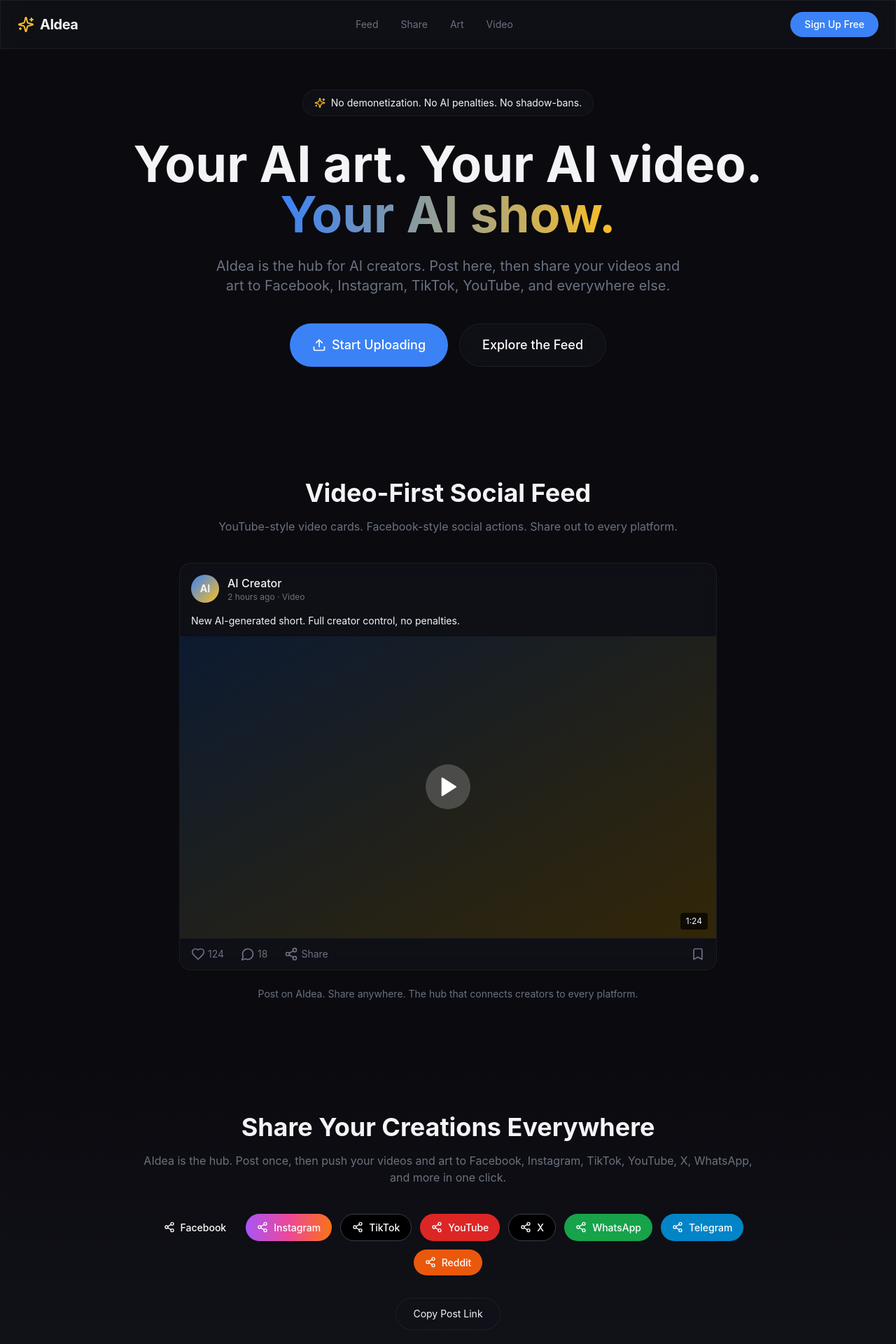
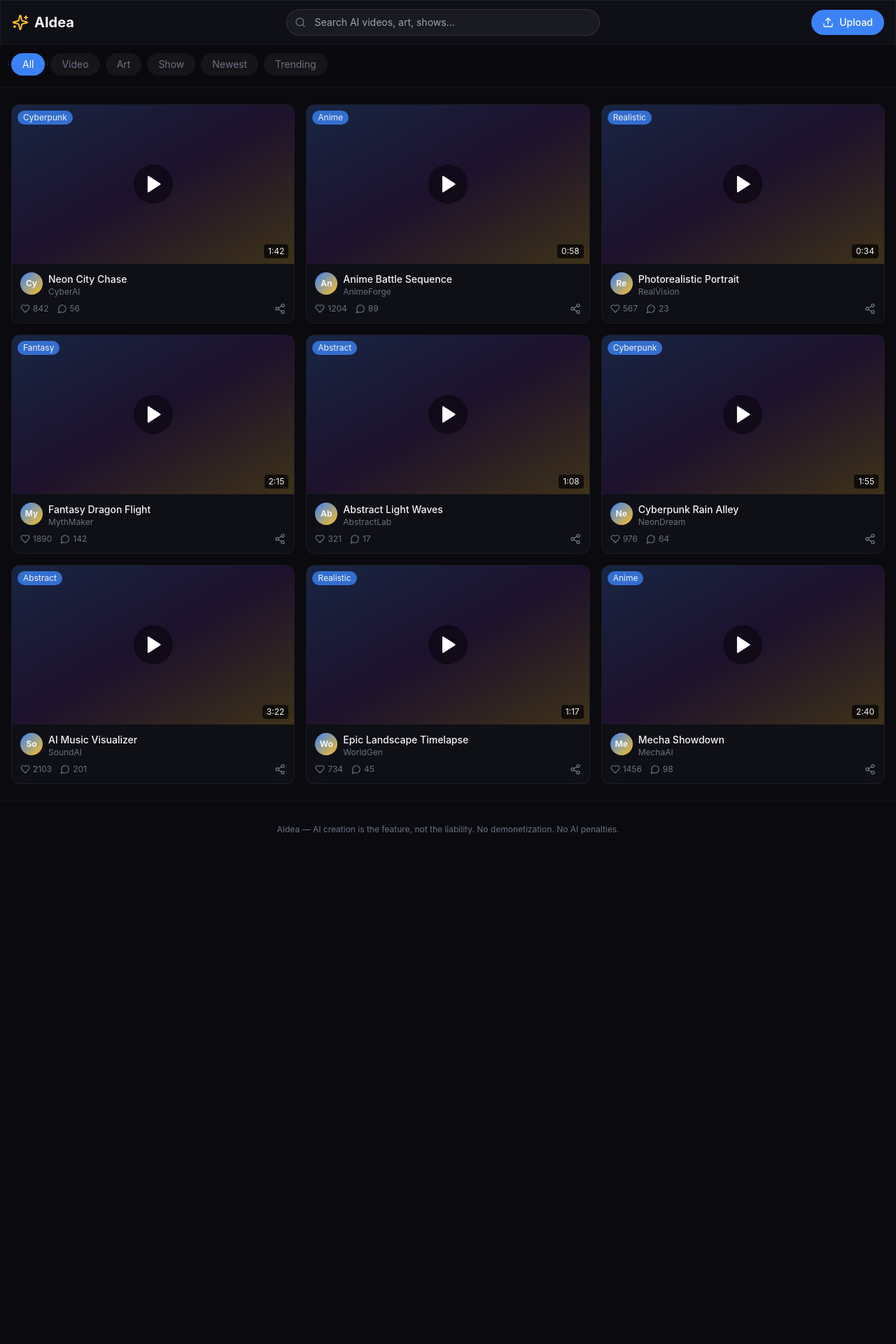
Before and after one commit to fthhomes54-code/AIdea, a Next.js app: page / in a window 1280 px wide. Shown: the top 1920 px of the page at 70% size. After the commit the page ends 1225 px from the top, so only its background shows below. Built offline with nearby package versions, Linux system fonts and the light colour scheme.

Commit message:
Redesign homepage as scrollable video grid feed (not landing page)

```diff
--- a/app/page.js
+++ b/app/page.js
@@ -17,11 +17,12 @@ import {
   MessageCircle,
   Bookmark,
   Link as LinkIcon,
+  Search,
 } from "lucide-react";
 
 const OUTBOUND_SHARE = [
   { name: "Facebook", color: "bg-blue-600 hover:bg-blue-500", url: (u, t) => `https://www.facebook.com/sharer/sharer.php?u=${encodeURIComponent(u)}` },
-  { name: "Instagram", color: "bg-gradient-to-r from-purple-500 via-pink-500 to-orange-500 hover:opacity-90", url: (u) => `https://www.instagram.com/` }, // Instagram has limited web share; opens app/site
+  { name: "Instagram", color: "bg-gradient-to-r from-purple-500 via-pink-500 to-orange-500 hover:opacity-90", url: (u) => `https://www.instagram.com/` },
   { name: "TikTok", color: "bg-black hover:bg-gray-800 border border-gray-700", url: (u) => `https://www.tiktok.com/` },
   { name: "YouTube", color: "bg-red-600 hover:bg-red-500", url: (u) => `https://www.youtube.com/` },
   { name: "X", color: "bg-black hover:bg-gray-800 border border-gray-700", url: (u, t) => `https://twitter.com/intent/tweet?url=${encodeURIComponent(u)}&text=${encodeURIComponent(t)}` },
@@ -30,286 +31,160 @@ const OUTBOUND_SHARE = [
   { name: "Reddit", color: "bg-orange-600 hover:bg-orange-500", url: (u, t) => `https://www.reddit.com/submit?url=${encodeURIComponent(u)}&title=${encodeURIComponent(t)}` },
 ];
 
-const CONTENT_TYPES = [
-  { name: "Art", icon: ImageIcon },
-  { name: "Video", icon: Video },
-  { name: "Show", icon: Tv },
-  { name: "Project", icon: Folder },
+const SAMPLE_VIDEOS = [
+  { id: 1, title: "Neon City Chase", creator: "CyberAI", time: "1:42", likes: 842, comments: 56, tag: "Cyberpunk" },
+  { id: 2, title: "Anime Battle Sequence", creator: "AnimeForge", time: "0:58", likes: 1204, comments: 89, tag: "Anime" },
+  { id: 3, title: "Photorealistic Portrait", creator: "RealVision", time: "0:34", likes: 567, comments: 23, tag: "Realistic" },
+  { id: 4, title: "Fantasy Dragon Flight", creator: "MythMaker", time: "2:15", likes: 1890, comments: 142, tag: "Fantasy" },
+  { id: 5, title: "Abstract Light Waves", creator: "AbstractLab", time: "1:08", likes: 321, comments: 17, tag: "Abstract" },
+  { id: 6, title: "Cyberpunk Rain Alley", creator: "NeonDream", time: "1:55", likes: 976, comments: 64, tag: "Cyberpunk" },
+  { id: 7, title: "AI Music Visualizer", creator: "SoundAI", time: "3:22", likes: 2103, comments: 201, tag: "Abstract" },
+  { id: 8, title: "Epic Landscape Timelapse", creator: "WorldGen", time: "1:17", likes: 734, comments: 45, tag: "Realistic" },
+  { id: 9, title: "Mecha Showdown", creator: "MechaAI", time: "2:40", likes: 1456, comments: 98, tag: "Anime" },
 ];
 
-const DISCOVERY = [
-  { name: "Newest", icon: Clock },
-  { name: "Trending", icon: TrendingUp },
-  { name: "Following", icon: Users },
-];
+export default function Home() {
+  const [activeFilter, setActiveFilter] = useState("All");
+  const [openShare, setOpenShare] = useState(null);
+  const [copied, setCopied] = useState(false);
 
-export default function LandingPage() {
-  const [copied, setCopied] = useState(false);
-  const [showShare, setShowShare] = useState(false);
-  const siteUrl = "https://aidea.app";
-  const samplePostUrl = "https://aidea.app/post/sample-video";
-  const sampleTitle = "Check out my new AI video on AIdea";
-
-  const handleOutboundShare = (link) => {
-    window.open(link.url(samplePostUrl, sampleTitle), "_blank", "width=600,height=400");
+  const handleShare = (platform, video) => {
+    const url = `https://aidea.app/v/${video.id}`;
+    const text = `Watch \"${video.title}\" by ${video.creator} on AIdea`;
+    window.open(platform.url(url, text), "_blank", "width=600,height=400");
   };
 
-  const handleCopy = async () => {
-    await navigator.clipboard.writeText(samplePostUrl);
+  const handleCopy = async (video) => {
+    await navigator.clipboard.writeText(`https://aidea.app/v/${video.id}`);
     setCopied(true);
     setTimeout(() => setCopied(false), 2000);
   };
 
+  const filters = ["All", "Video", "Art", "Show", "Newest", "Trending"];
+
   return (
-    <div className="min-h-screen">
-      {/* Nav */}
-      <nav className="glass fixed top-0 left-0 right-0 z-50 px-6 py-4">
-        <div className="max-w-7xl mx-auto flex items-center justify-between">
+    <div className="min-h-screen bg-[#0a0a0f]">
+      {/* Top Nav */}
+      <nav className="sticky top-0 z-50 glass border-b border-white/5 px-4 py-3">
+        <div className="max-w-7xl mx-auto flex items-center justify-between gap-4">
           <div className="flex items-center gap-2">
             <Sparkles className="w-6 h-6 text-gold" />
-            <span className="text-xl font-bold tracking-tight">AIdea</span>
+            <span className="text-xl font-bold">AIdea</span>
           </div>
-          <div className="hidden md:flex items-center gap-8 text-sm text-muted">
-            <a href="#feed" className="hover:text-blue transition-colors">Feed</a>
-            <a href="#share" className="hover:text-blue transition-colors">Share</a>
-            <a href="#art" className="hover:text-blue transition-colors">Art</a>
-            <a href="#video" className="hover:text-blue transition-colors">Video</a>
+
+          <div className="flex-1 max-w-md hidden sm:block">
+            <div className="relative">
+              <Search className="absolute left-3 top-1/2 -translate-y-1/2 w-4 h-4 text-muted" />
+              <input
+                type="text"
+                placeholder="Search AI videos, art, shows..."
+                className="w-full bg-white/5 border border-white/10 rounded-full pl-10 pr-4 py-2 text-sm focus:outline-none focus:border-blue"
+              />
             </div>
-          <button className="bg-blue hover:bg-blue-600 text-white px-5 py-2 rounded-full text-sm font-medium transition-colors">
-            Sign Up Free
+          </div>
+
+          <button className="bg-blue hover:bg-blue-600 text-white px-4 py-2 rounded-full text-sm font-medium flex items-center gap-2">
+            <Upload className="w-4 h-4" />
+            Upload
           </button>
         </div>
       </nav>
 
-      {/* Hero */}
-      <section className="pt-32 pb-20 px-6">
-        <div className="max-w-5xl mx-auto text-center">
-          <div className="inline-flex items-center gap-2 glass rounded-full px-4 py-2 mb-8 text-sm">
-            <Sparkles className="w-4 h-4 text-gold" />
-            <span>No demonetization. No AI penalties. No shadow-bans.</span>
-          </div>
-          <h1 className="text-5xl md:text-7xl font-bold leading-tight mb-6">
-            Your AI art. Your AI video.
-            <br />
-            <span className="text-transparent bg-clip-text bg-gradient-to-r from-blue to-gold">
-              Your AI show.
-            </span>
-          </h1>
-          <p className="text-xl text-muted max-w-2xl mx-auto mb-10">
-            AIdea is the hub for AI creators. Post here, then share your videos and art to Facebook, Instagram, TikTok, YouTube, and everywhere else.
-          </p>
-          <div className="flex flex-col sm:flex-row gap-4 justify-center">
-            <button className="bg-blue hover:bg-blue-600 text-white px-8 py-4 rounded-full text-lg font-medium transition-colors flex items-center justify-center gap-2">
-              <Upload className="w-5 h-5" /> Start Uploading
+      {/* Filters */}
+      <div className="sticky top-[60px] z-40 bg-[#0a0a0f]/90 backdrop-blur border-b border-white/5 px-4 py-3">
+        <div className="max-w-7xl mx-auto flex gap-2 overflow-x-auto pb-1">
+          {filters.map((f) => (
+            <button
+              key={f}
+              onClick={() => setActiveFilter(f)}
+              className={`px-4 py-1.5 rounded-full text-sm whitespace-nowrap transition-colors ${
+                activeFilter === f
+                  ? "bg-blue text-white"
+                  : "bg-white/5 text-muted hover:bg-white/10"
+              }`}
+            >
+              {f}
             </button>
-            <button className="glass hover:border-blue text-white px-8 py-4 rounded-full text-lg font-medium transition-colors">
-              Explore the Feed
-            </button>
-          </div>
-        </div>
-      </section>
-
-      {/* Sample Video-First Feed Preview */}
-      <section id="feed" className="py-20 px-6">
-        <div className="max-w-3xl mx-auto">
-          <h2 className="text-4xl font-bold text-center mb-4">Video-First Social Feed</h2>
-          <p className="text-muted text-center mb-10">
-            YouTube-style video cards. Facebook-style social actions. Share out to every platform.
-          </p>
-
-          {/* Sample post card */}
-          <div className="glass rounded-2xl overflow-hidden mb-6">
-            <div className="flex items-center gap-3 p-4">
-              <div className="w-10 h-10 rounded-full bg-gradient-to-br from-blue to-gold flex items-center justify-center text-sm font-bold">
-                AI
-              </div>
-              <div>
-                <div className="font-medium">AI Creator</div>
-                <div className="text-xs text-muted">2 hours ago · Video</div>
+          ))}
         </div>
       </div>
 
-            <div className="px-4 pb-3 text-sm">
-              New AI-generated short. Full creator control, no penalties.
+      {/* Video Grid Feed */}
+      <main className="max-w-7xl mx-auto px-4 py-6">
+        <div className="grid grid-cols-1 sm:grid-cols-2 lg:grid-cols-3 gap-4">
+          {SAMPLE_VIDEOS.map((video) => (
+            <div key={video.id} className="glass rounded-xl overflow-hidden group">
+              {/* Thumbnail */}
+              <div className="relative aspect-video bg-gradient-to-br from-blue/20 via-purple-900/20 to-gold/20 cursor-pointer">
+                <div className="absolute inset-0 flex items-center justify-center">
+                  <div className="w-14 h-14 rounded-full bg-black/50 backdrop-blur flex items-center justify-center group-hover:scale-110 transition-transform">
+                    <Play className="w-7 h-7 text-white fill-white" />
+                  </div>
+                </div>
+                <div className="absolute bottom-2 right-2 text-xs bg-black/70 px-1.5 py-0.5 rounded">
+                  {video.time}
+                </div>
+                <div className="absolute top-2 left-2 text-xs bg-blue/80 px-2 py-0.5 rounded-full">
+                  {video.tag}
+                </div>
               </div>
 
-            <div className="relative bg-black aspect-video flex items-center justify-center cursor-pointer group">
-              <div className="absolute inset-0 bg-gradient-to-br from-blue/20 to-gold/20" />
-              <div className="relative z-10 w-16 h-16 rounded-full bg-white/20 backdrop-blur flex items-center justify-center group-hover:scale-110 transition-transform">
-                <Play className="w-8 h-8 text-white fill-white" />
+              {/* Info */}
+              <div className="p-3">
+                <div className="flex items-start gap-2 mb-2">
+                  <div className="w-8 h-8 rounded-full bg-gradient-to-br from-blue to-gold flex-shrink-0 flex items-center justify-center text-xs font-bold">
+                    {video.creator.slice(0, 2)}
                   </div>
-              <div className="absolute bottom-3 right-3 text-xs bg-black/70 px-2 py-1 rounded">1:24</div>
+                  <div className="min-w-0">
+                    <div className="font-medium text-sm truncate">{video.title}</div>
+                    <div className="text-xs text-muted">{video.creator}</div>
+                  </div>
                 </div>
 
-            <div className="flex items-center justify-between px-4 py-3 border-t border-white/5">
-              <div className="flex items-center gap-6 text-sm text-muted">
-                <button className="flex items-center gap-1 hover:text-white transition-colors">
-                  <Heart className="w-5 h-5" /> 124
-                </button>
-                <button className="flex items-center gap-1 hover:text-white transition-colors">
-                  <MessageCircle className="w-5 h-5" /> 18
-                </button>
+                <div className="flex items-center justify-between text-xs text-muted">
+                  <div className="flex items-center gap-3">
+                    <span className="flex items-center gap-1"><Heart className="w-3.5 h-3.5" /> {video.likes}</span>
+                    <span className="flex items-center gap-1"><MessageCircle className="w-3.5 h-3.5" /> {video.comments}</span>
+                  </div>
                   <button
-                  onClick={() => setShowShare(!showShare)}
-                  className="flex items-center gap-1 hover:text-white transition-colors"
+                    onClick={() => setOpenShare(openShare === video.id ? null : video.id)}
+                    className="hover:text-white"
                   >
-                  <Share2 className="w-5 h-5" /> Share
-                </button>
-              </div>
-              <button className="text-muted hover:text-white transition-colors">
-                <Bookmark className="w-5 h-5" />
+                    <Share2 className="w-4 h-4" />
                   </button>
                 </div>
 
-            {/* Inline share menu for this post */}
-            {showShare && (
-              <div className="px-4 pb-4 border-t border-white/5 pt-3">
-                <p className="text-xs text-muted mb-3">Share this video to:</p>
-                <div className="flex flex-wrap gap-2">
-                  {OUTBOUND_SHARE.map((link) => (
+                {/* Share menu */}
+                {openShare === video.id && (
+                  <div className="mt-3 pt-3 border-t border-white/5">
+                    <div className="flex flex-wrap gap-1.5">
+                      {OUTBOUND_SHARE.slice(0, 6).map((platform) => (
                         <button
-                      key={link.name}
-                      onClick={() => handleOutboundShare(link)}
-                      className={`share-btn text-white text-xs ${link.color}`}
+                          key={platform.name}
+                          onClick={() => handleShare(platform, video)}
+                          className={`text-[10px] px-2 py-1 rounded-full text-white ${platform.color}`}
                         >
-                      {link.name}
+                          {platform.name}
                         </button>
                       ))}
                       <button
-                    onClick={handleCopy}
-                    className="share-btn glass text-xs"
+                        onClick={() => handleCopy(video)}
+                        className="text-[10px] px-2 py-1 rounded-full glass"
                       >
-                    <LinkIcon className="w-3 h-3" />
-                    {copied ? "Copied" : "Copy Link"}
+                        {copied ? "Copied" : "Copy"}
                       </button>
                     </div>
                   </div>
                 )}
               </div>
-
-          <p className="text-center text-sm text-muted">
-            Post on AIdea. Share anywhere. The hub that connects creators to every platform.
-          </p>
             </div>
-      </section>
-
-      {/* Outbound Share Hub Section */}
-      <section id="share" className="py-20 px-6 bg-gradient-to-b from-base to-card">
-        <div className="max-w-4xl mx-auto text-center">
-          <h2 className="text-4xl font-bold mb-4">Share Your Creations Everywhere</h2>
-          <p className="text-muted mb-10">
-            AIdea is the hub. Post once, then push your videos and art to Facebook, Instagram, TikTok, YouTube, X, WhatsApp, and more in one click.
-          </p>
-          <div className="flex flex-wrap justify-center gap-3 mb-8">
-            {OUTBOUND_SHARE.map((link) => (
-              <button
-                key={link.name}
-                onClick={() => handleOutboundShare(link)}
-                className={`share-btn text-white ${link.color}`}
-              >
-                <Share2 className="w-4 h-4" />
-                {link.name}
-              </button>
           ))}
         </div>
-          <button
-            onClick={handleCopy}
-            className="glass rounded-full px-6 py-3 text-sm hover:border-gold transition-colors"
-          >
-            {copied ? "✓ Copied!" : "Copy Post Link"}
-          </button>
-        </div>
-      </section>
-
-      {/* Three Pillars */}
-      <section className="py-20 px-6">
-        <div className="max-w-7xl mx-auto grid md:grid-cols-3 gap-6">
-          <div className="glass card-hover rounded-2xl p-8">
-            <div className="w-12 h-12 rounded-xl bg-blue/20 flex items-center justify-center mb-6">
-              <ImageIcon className="w-6 h-6 text-blue" />
-            </div>
-            <h3 className="text-2xl font-bold mb-3">AI Art Gallery</h3>
-            <p className="text-muted">
-              Upload images, add tags, and showcase your style. Realistic, anime, cyberpunk — your art, your rules.
-            </p>
-          </div>
-          <div className="glass card-hover rounded-2xl p-8">
-            <div className="w-12 h-12 rounded-xl bg-gold/20 flex items-center justify-center mb-6">
-              <Video className="w-6 h-6 text-gold" />
-            </div>
-            <h3 className="text-2xl font-bold mb-3">Daily Video Feed</h3>
-            <p className="text-muted">
-              Post AI videos every day. Big thumbnails, play buttons, full creator control.
-            </p>
-          </div>
-          <div className="glass card-hover rounded-2xl p-8">
-            <div className="w-12 h-12 rounded-xl bg-blue/20 flex items-center justify-center mb-6">
-              <Tv className="w-6 h-6 text-blue" />
-            </div>
-            <h3 className="text-2xl font-bold mb-3">Launch Your Show</h3>
-            <p className="text-muted">
-              Build episodic AI shows with seasons and episodes. A real channel for AI storytelling.
-            </p>
-          </div>
-        </div>
-      </section>
-
-      {/* Filters Preview */}
-      <section className="py-20 px-6">
-        <div className="max-w-5xl mx-auto text-center">
-          <h2 className="text-4xl font-bold mb-4">Browse by Type</h2>
-          <p className="text-muted mb-10">
-            Find exactly what you want. Art, video, shows, or projects.
-          </p>
-          <div className="flex flex-wrap justify-center gap-4 mb-12">
-            {CONTENT_TYPES.map((type) => {
-              const Icon = type.icon;
-              return (
-                <div
-                  key={type.name}
-                  className="glass rounded-full px-6 py-3 text-sm font-medium flex items-center gap-2 hover:border-blue transition-colors cursor-pointer"
-                >
-                  <Icon className="w-4 h-4" />
-                  {type.name}
-                </div>
-              );
-            })}
-          </div>
-
-          <h3 className="text-2xl font-bold mb-6">Discovery</h3>
-          <div className="flex flex-wrap justify-center gap-4">
-            {DISCOVERY.map((item) => {
-              const Icon = item.icon;
-              return (
-                <div
-                  key={item.name}
-                  className="glass rounded-full px-6 py-3 text-sm font-medium flex items-center gap-2 hover:border-gold transition-colors cursor-pointer"
-                >
-                  <Icon className="w-4 h-4" />
-                  {item.name}
-                </div>
-              );
-            })}
-          </div>
-        </div>
-      </section>
+      </main>
 
       {/* Footer */}
-      <footer className="border-t border-white/5 py-12 px-6">
-        <div className="max-w-7xl mx-auto flex flex-col md:flex-row items-center justify-between gap-6">
-          <div className="flex items-center gap-2">
-            <Sparkles className="w-5 h-5 text-gold" />
-            <span className="font-bold">AIdea</span>
-          </div>
-          <p className="text-sm text-muted">
-            © 2026 AIdea. AI creation is the feature, not the liability.
-          </p>
-          <div className="flex gap-6 text-sm text-muted">
-            <a href="#" className="hover:text-blue">Terms</a>
-            <a href="#" className="hover:text-blue">Privacy</a>
-            <a href="#" className="hover:text-blue">Safety</a>
-          </div>
-        </div>
+      <footer className="border-t border-white/5 py-8 px-4 text-center text-xs text-muted">
+        AIdea — AI creation is the feature, not the liability. No demonetization. No AI penalties.
       </footer>
     </div>
   );
```
Lines whose indentation alone changed are shown as unchanged.
